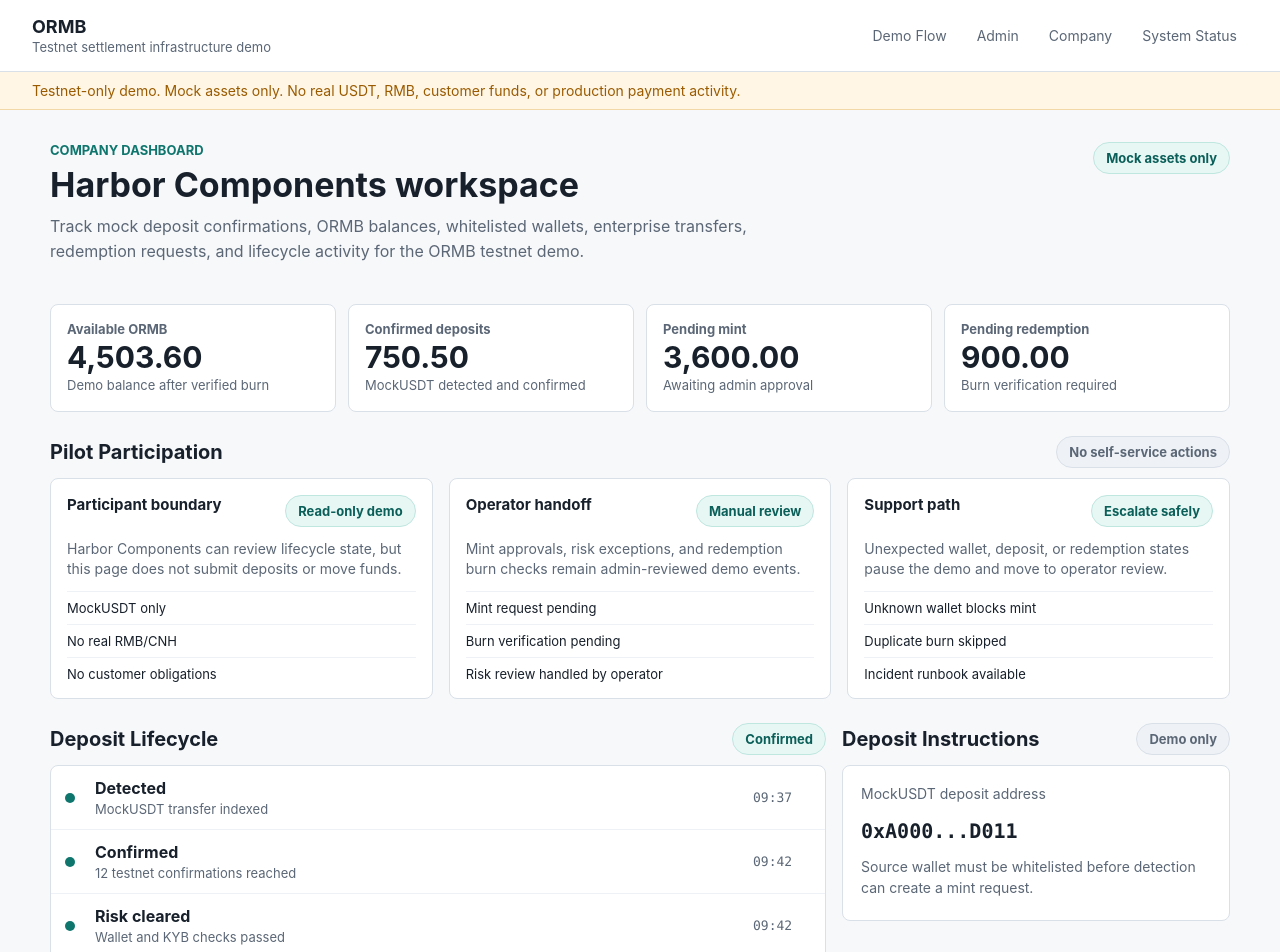
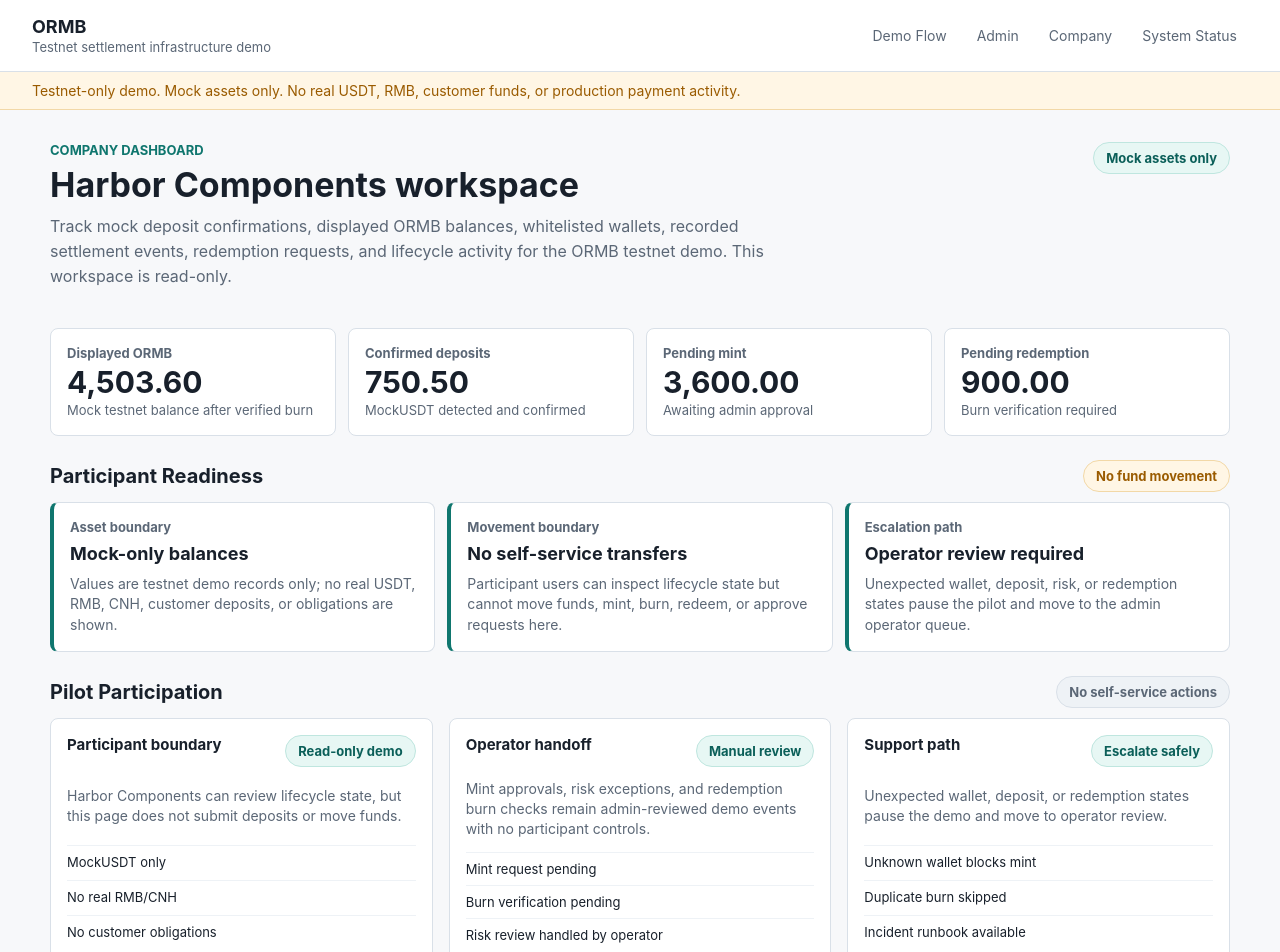
Before and after one commit to Shawn-ee/ORMB, a Next.js app: page /company in a window 1280 px wide. Shown: the top 952 px of the page. Built offline with nearby package versions, Linux system fonts and the light colour scheme.

Commit message:
Improve admin company demo readiness UI

```diff
--- a/src/app/company/page.tsx
+++ b/src/app/company/page.tsx
@@ -1,8 +1,26 @@
 const companyMetrics = [
-  { label: "Available ORMB", value: "4,503.60", detail: "Demo balance after verified burn" },
+  { label: "Displayed ORMB", value: "4,503.60", detail: "Mock testnet balance after verified burn" },
   { label: "Confirmed deposits", value: "750.50", detail: "MockUSDT detected and confirmed" },
   { label: "Pending mint", value: "3,600.00", detail: "Awaiting admin approval" },
   { label: "Pending redemption", value: "900.00", detail: "Burn verification required" },
+];
+
+const participantStates = [
+  {
+    label: "Asset boundary",
+    value: "Mock-only balances",
+    detail: "Values are testnet demo records only; no real USDT, RMB, CNH, customer deposits, or obligations are shown.",
+  },
+  {
+    label: "Movement boundary",
+    value: "No self-service transfers",
+    detail: "Participant users can inspect lifecycle state but cannot move funds, mint, burn, redeem, or approve requests here.",
+  },
+  {
+    label: "Escalation path",
+    value: "Operator review required",
+    detail: "Unexpected wallet, deposit, risk, or redemption states pause the pilot and move to the admin operator queue.",
+  },
 ];
 
 const pilotGuidance = [
@@ -15,7 +33,7 @@ const pilotGuidance = [
   {
     title: "Operator handoff",
     status: "Manual review",
-    summary: "Mint approvals, risk exceptions, and redemption burn checks remain admin-reviewed demo events.",
+    summary: "Mint approvals, risk exceptions, and redemption burn checks remain admin-reviewed demo events with no participant controls.",
     checks: ["Mint request pending", "Burn verification pending", "Risk review handled by operator"],
   },
   {
@@ -44,14 +62,14 @@ const transfers = [
     counterparty: "Pioneer Imports",
     direction: "Sent",
     amount: "720.00 ORMB",
-    status: "Settled",
+    status: "Recorded demo settlement",
   },
   {
     id: "TR-3002",
     counterparty: "Northstar Logistics",
     direction: "Received",
     amount: "360.00 ORMB",
-    status: "Settled",
+    status: "Recorded demo settlement",
   },
 ];
 
@@ -85,8 +103,8 @@ export default function CompanyPage() {
           <p className="eyebrow">Company dashboard</p>
           <h1>Harbor Components workspace</h1>
           <p className="lead">
-            Track mock deposit confirmations, ORMB balances, whitelisted wallets, enterprise transfers, redemption
-            requests, and lifecycle activity for the ORMB testnet demo.
+            Track mock deposit confirmations, displayed ORMB balances, whitelisted wallets, recorded settlement events,
+            redemption requests, and lifecycle activity for the ORMB testnet demo. This workspace is read-only.
           </p>
         </div>
         <span className="status-pill">Mock assets only</span>
@@ -100,6 +118,22 @@ export default function CompanyPage() {
             <span>{metric.detail}</span>
           </div>
         ))}
+      </section>
+
+      <section className="section">
+        <div className="section-heading">
+          <h2>Participant Readiness</h2>
+          <span className="status-pill warning">No fund movement</span>
+        </div>
+        <div className="status-grid" aria-label="Company participant readiness">
+          {participantStates.map((state) => (
+            <article className="status-card" key={state.label}>
+              <span className="metric-label">{state.label}</span>
+              <strong>{state.value}</strong>
+              <p>{state.detail}</p>
+            </article>
+          ))}
+        </div>
       </section>
 
       <section className="section">
@@ -148,12 +182,15 @@ export default function CompanyPage() {
         <div>
           <div className="section-heading">
             <h2>Deposit Instructions</h2>
-            <span className="status-pill neutral">Demo only</span>
+            <span className="status-pill neutral">Mock address</span>
           </div>
           <div className="instruction-panel">
             <span>MockUSDT deposit address</span>
             <strong className="mono">0xA000...D011</strong>
-            <span>Source wallet must be whitelisted before detection can create a mint request.</span>
+            <span>
+              Source wallet must be whitelisted before detection can create a mint request. Do not send real assets to
+              demo addresses.
+            </span>
           </div>
         </div>
       </section>
@@ -206,8 +243,8 @@ export default function CompanyPage() {
       <section className="section dashboard-grid">
         <div>
           <div className="section-heading">
-            <h2>Enterprise Transfers</h2>
-            <span className="status-pill">Whitelisted counterparties</span>
+            <h2>Settlement Records</h2>
+            <span className="status-pill neutral">Read-only history</span>
           </div>
           <table className="table dense-table">
             <thead>
--- a/src/app/globals.css
+++ b/src/app/globals.css
@@ -272,6 +272,35 @@ h3 {
   color: var(--muted);
   font-size: 13px;
   font-weight: 700;
+}
+
+.status-grid {
+  display: grid;
+  gap: 12px;
+  grid-template-columns: repeat(3, minmax(0, 1fr));
+}
+
+.status-card {
+  background: var(--surface);
+  border: 1px solid var(--border);
+  border-left: 4px solid var(--accent);
+  border-radius: 8px;
+  display: grid;
+  gap: 8px;
+  min-height: 142px;
+  padding: 16px;
+}
+
+.status-card strong {
+  font-size: 18px;
+  line-height: 1.25;
+}
+
+.status-card p {
+  color: var(--muted);
+  font-size: 14px;
+  line-height: 1.45;
+  margin-bottom: 0;
 }
 
 .review-grid {
@@ -601,6 +630,7 @@ h3 {
   }
 
   .review-grid,
+  .status-grid,
   .metric-strip,
   .dashboard-grid,
   .reconciliation,
```
Also changed, not shown: src/app/admin/page.tsx (+41 -7 lines), 7 other files (tests, documents, lock files or other folders).
